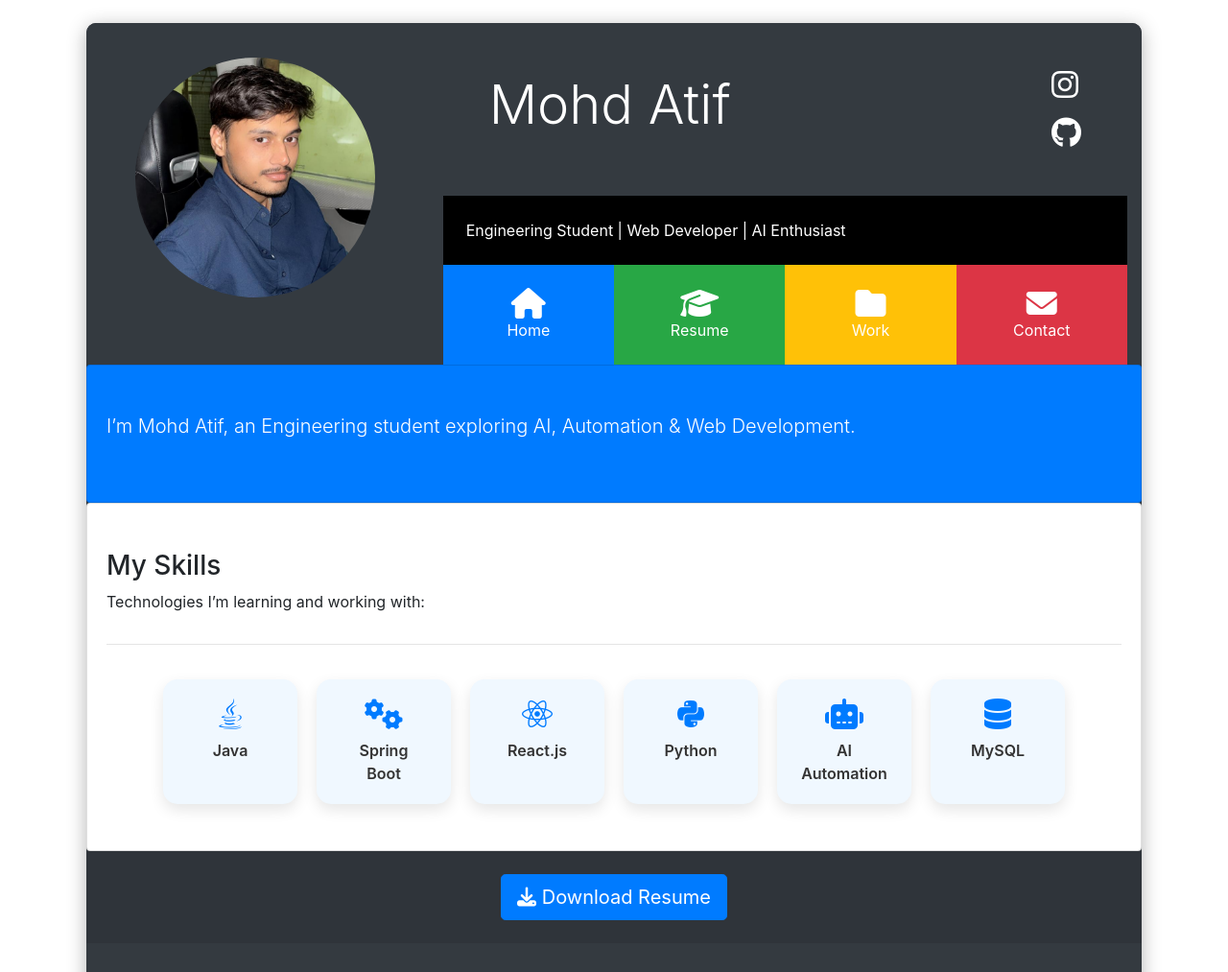
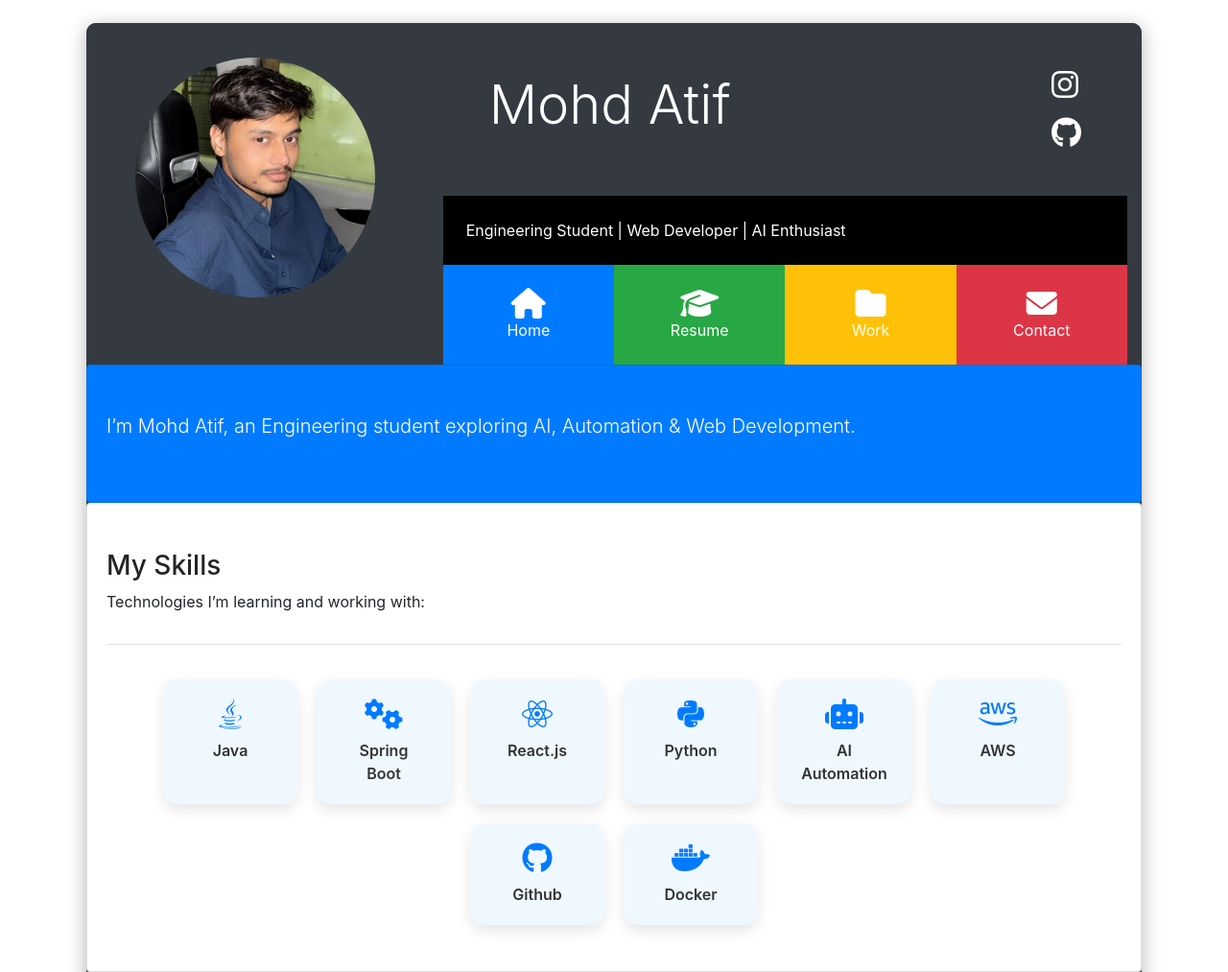
Before and after one commit to Atif2292/Portfolio, a plain HTML site: page portfoilogrid/index.html in a window 1280 px wide. Shown: the top 1013 px of the page at 96% size. Drawn offline with nearby package versions, Linux system fonts and the light colour scheme.

Commit message:
updated-version2.0

```diff
--- a/portfoilogrid/index.html
+++ b/portfoilogrid/index.html
@@ -99,8 +99,17 @@
     <p>AI Automation</p>
   </div>
   <div class="skill-card">
-    <i class="fas fa-database"></i>
-    <p>MySQL</p>
+    <i class="fab fa-aws"></i>
+    <p>AWS</p>
+  </div>
+    <div class="skill-card">
+    <i class="fab fa-github"></i>
+    <p>Github</p>
+  </div>
+
+  <div class="skill-card">
+    <i class="fab fa-docker"></i>
+    <p>Docker</p>
   </div>
 </div>
 
```
